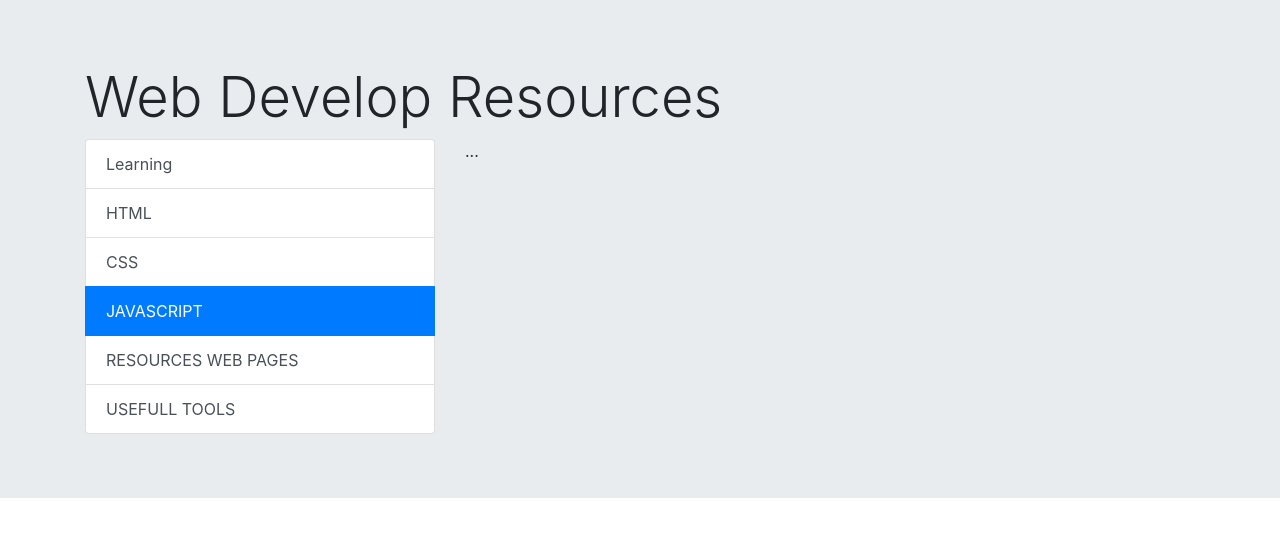
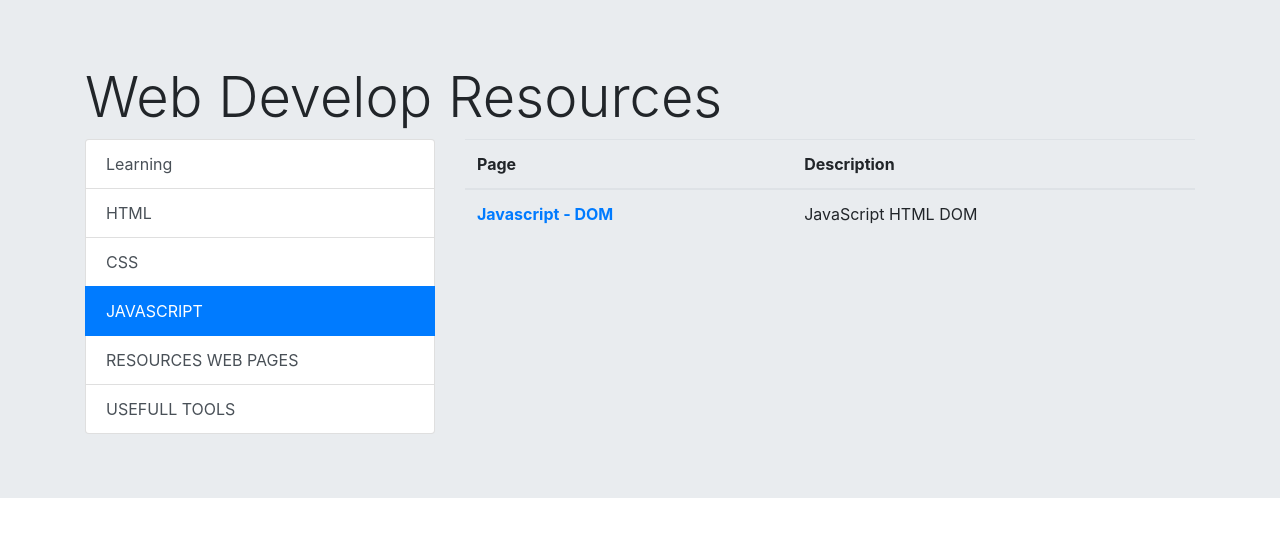
Before and after one commit to Kropi-H/web-dev-resources, a plain HTML site: page index.html in a window 1280 px wide. Both pictures are taken after a click on the tab "JAVASCRIPT". Drawn offline with nearby package versions, Linux system fonts and the light colour scheme.

Commit message:
add new content

```diff
--- a/index.html
+++ b/index.html
@@ -176,7 +176,23 @@
               </table>
             </div>
             <div class="tab-pane fade" id="list-javascript" role="tabpanel" aria-labelledby="list-javascript-list">
-              ...
+              <table class="table table-hover">
+                <thead>
+                  <tr>
+                    <th scope="col">Page</th>
+                    <th scope="col">Description</th>
+                  </tr>
+                </thead>
+
+                <tbody>
+                  <tr>
+                    <th scope="row">
+                      <a href="https://www.w3schools.com/js/js_htmldom.asp">Javascript - DOM</a>
+                    </th>
+                    <td>JavaScript HTML DOM</td>
+                  </tr>
+                </tbody>
+              </table>
             </div>
             <div class="tab-pane fade" id="list-resources" role="tabpanel" aria-labelledby="list-resources-list">
               <table class="table table-hover">
```
